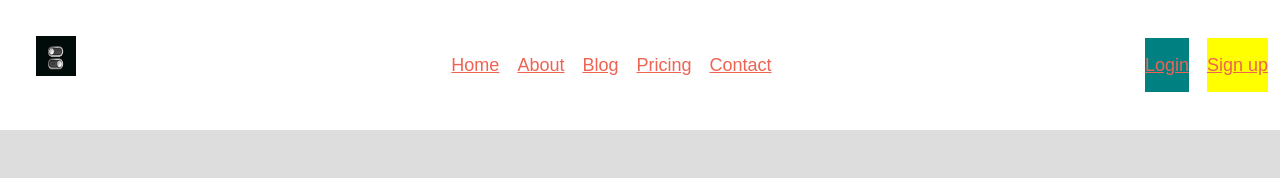
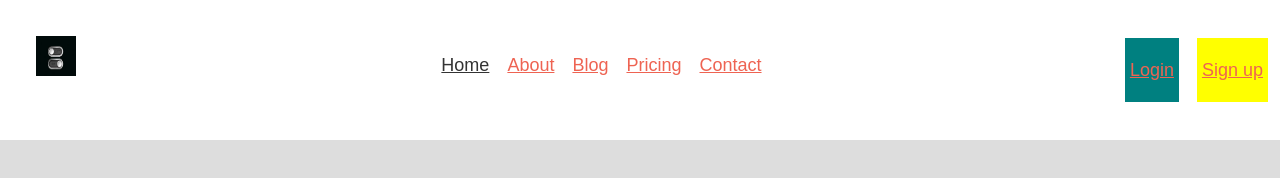
Before and after one commit to ub-victor/What-you-can-do-with-Margin, a plain HTML site: page index.html in a window 1280 px wide. In both pictures the pointer is over the link "Home". Drawn offline with Linux system fonts and the light colour scheme.

Commit message:
Intial Commit

```diff
--- a/style.css
+++ b/style.css
@@ -57,8 +57,8 @@ header > img{
     color: var(--clr-primary);
 }
 
-.nav__list a:hover
-.nav__list a:focus{
+.nav__list a:hover,
+nav__list a:focus{
     color: var(--clr-body);
 }
 
@@ -73,11 +73,13 @@ header > img{
 .nav__list li:nth-of-type(6){
     background: teal;
     margin-left: auto; /* The 'margin-left: auto' rule pushes the sixth list item to the right edge of the container. */
+    border: 5px solid teal;
 }
 
 .nav__list li:nth-of-type(7){
     background: yellow;
     /* margin-right: auto; /* The 'margin-right: auto' rule pushes the seventh list item to the left edge of the container. */
     /* margin-left: auto;/* The 'margin-left: auto' rule pushes the seventh list item to the right edge of the container. */
+    border: 5px solid yellow;
 
 }
```
